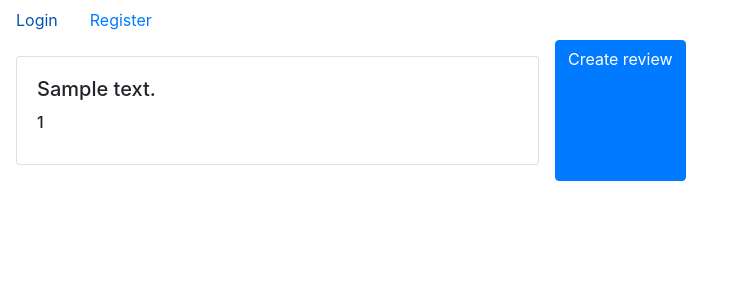
After one commit to alexstaniea/Hackaton-EDW, a Django app: page /article/1/index_review in a window 1280 px wide. The commit adds this page. Shown: the top 300 px of the page, without its empty margins (0-733 px from the left). Run offline with Django 3.2, Linux system fonts and the light colour scheme; tables that the repository leaves empty hold one stand-in row (values such as "Sample post"); some libraries are stand-ins or nearby versions.

Commit message:
added reviews

```diff
--- a/app/admin.py
+++ b/app/admin.py
@@ -13,5 +13,6 @@ class ArticleAdmin(admin.ModelAdmin):
 # Register your models here.
 admin.site.register(models.Article,ArticleAdmin)
 admin.site.register(models.Cart)
+admin.site.register(models.Review)
 admin.site.register(models.Category)
 admin.site.register(models.UserProfile)
--- a/app/models.py
+++ b/app/models.py
@@ -32,7 +32,7 @@ class Cart(models.Model):
 
 
 class Review(models.Model):
-    article= models.ForeignKey(Article, on_delete=models.CASCADE)
+    article= models.ForeignKey(Article, on_delete=models.CASCADE, related_name='article_reviews')
     created_by = models.ForeignKey(User, on_delete=models.CASCADE, related_name="reviews")
     text = models.CharField(max_length=30, blank=True, null=True)
     nota = models.IntegerField()
--- a/app/templates/article_detail.html
+++ b/app/templates/article_detail.html
@@ -32,6 +32,6 @@
            </div>
        </div>
    </div>
-
+  <a href="{% url 'index_review' article.id %}" class="btn btn-primary">See reviews</a>
 </div>
 {% endblock %}
--- /dev/null
+++ b/app/templates/index_review.html
@@ -0,0 +1,24 @@
+{% extends 'base.html' %}
+
+{% block title %} ShopApp{% endblock %}
+
+{% block content %}
+
+
+  <div class="row container">
+    {% for rev in review_list %}
+      <div class="col-sm-6 p-3">
+        <div class="card">
+          <div class="card-body">
+            <h5 class="card-title">{{ rev.text }}</h5>
+              <h6 class="card-title">{{ rev.nota }}</h6>
+
+
+
+          </div>
+        </div>
+      </div>
+    {% endfor %}
+       <a href="{% url 'review_create' article.id %}" class="btn btn-primary">Create review</a>
+  </div>
+{% endblock %}
--- a/app/templates/review_create.html
+++ b/app/templates/review_create.html
@@ -11,7 +11,7 @@
       name="text" required="" id="id_text" maxlength="200"></textarea>
     </div>
     <div class="form-group mx-2">
-      <input type="file" name="image" id="id_image">
+      <input type="number" name="nota" id="id_nota" min = "1" max="10">
     </div>
     <input class="btn btn-secondary" type="submit" value="Create review" />
   </form>
--- a/app/urls.py
+++ b/app/urls.py
@@ -1,4 +1,5 @@
 from django.urls import path
+from . import views
 
 from app.views import (
 
@@ -9,10 +10,9 @@ from app.views import (
     UserProfileUpdateView,
     index,
     article_detail,
-    ReviewCreateView
+    ReviewCreateView,
+    index_review
 )
-
-from . import views
 
 urlpatterns = [
     path('', index, name='index'),
@@ -23,4 +23,5 @@ urlpatterns = [
     path('userprofile/<int:pk>/edit', UserProfileUpdateView.as_view(), name='user_profile_edit'),
     path('article/<int:pk>', article_detail, name='article_detail'),
     path('article/<int:pk>/review/create', ReviewCreateView.as_view(), name='review_create'),
+    path('article/<int:pk>/index_review', index_review, name='index_review'),
 ]
--- a/app/views.py
+++ b/app/views.py
@@ -18,6 +18,13 @@ from app.models import User, UserProfile, Article, Review
 def index(request):
     article_list = Article.objects.all()
     return render(request, 'index.html', {'article_list': article_list})
+
+def index_review(request, pk):
+    article = Article.objects.get(id = pk)
+    review_list = Review.objects.filter(article_id = article.id)
+    #import ipdb; ipdb.set_trace()
+    return render(request, 'index_review.html', {"article": article,
+                                                 'review_list': review_list})
 
 def article_detail(request, pk):
     article = Article.objects.get(id=pk)
@@ -107,12 +114,9 @@ class ReviewCreateView(LoginRequiredMixin, CreateView):
 
     def form_valid(self, form):
         article = Article.objects.get(id=self.kwargs['pk'])
-
-
-        def form_valid(self, form):
-            review = Review.objects.create(
+        review = Review.objects.create(
             article = article,
-            createt_by = request.user
-            )
-
+            created_by = self.request.user,
+            **form.cleaned_data
+        )
         return redirect(reverse_lazy("article_detail", kwargs={"pk": self.kwargs['pk']}))
```
